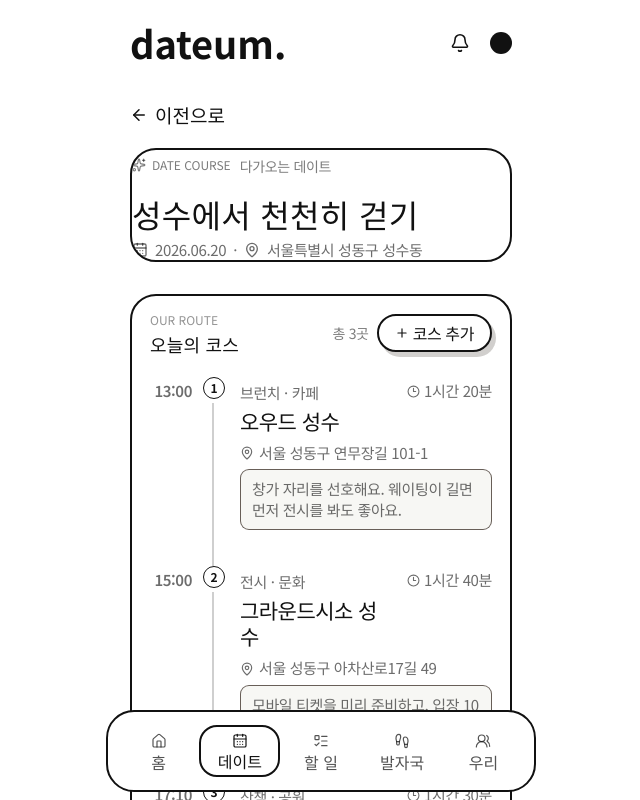
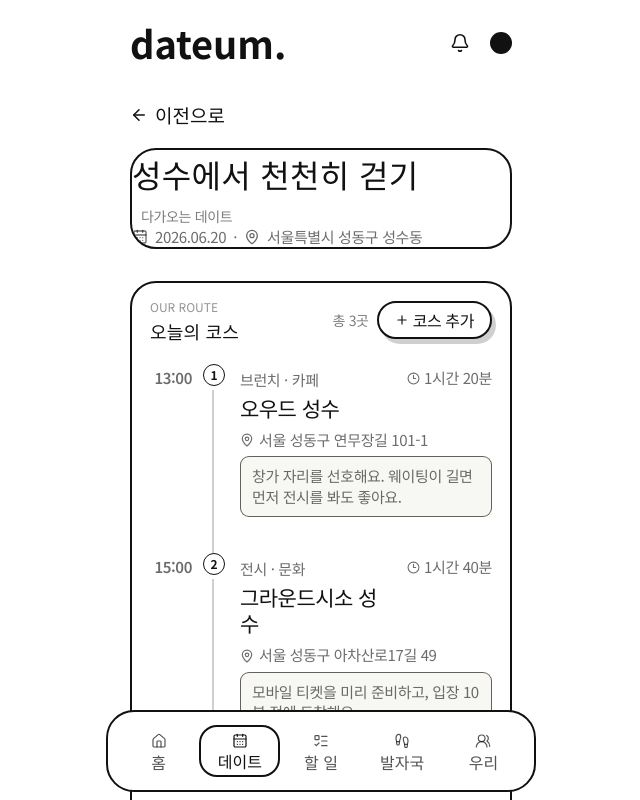
Before and after one commit to yejinrla/dateum, a React (Vite) app: page / in a window 1280 px wide. Both pictures are taken after a click on the button "코스 자세히 보기". Shown: the top 800 px of the page, without its empty margins (319-959 px from the left). Built offline with nearby package versions, Linux system fonts and the light colour scheme; a web font is replaced by a local one.

Commit message:
Move course title above status label in detail heading
Co-Authored-By: Claude Sonnet 4.6 <noreply@anthropic.com>
Claude-Session: https://claude.ai/code/session_013Woxhh4B5uZeA6K4TG5XbK

```diff
--- a/src/App.jsx
+++ b/src/App.jsx
@@ -583,11 +583,10 @@ function CourseDetailPage({ course, todos, toggleTodo, onOpenPlaceModal, onBack
 
       <section className="course-detail-hero">
         <div className="course-detail-heading">
-          <span className="soft-label"><Sparkles size={14} /> DATE COURSE</span>
+          <h1>{course.title}</h1>
           <div className="course-detail-status">
             {course.status === "upcoming" ? "다가오는 데이트" : "다녀온 데이트"}
           </div>
-          <h1>{course.title}</h1>
           <p>
             <CalendarDays size={16} />
             {course.date.replaceAll("-", ".")}
```
